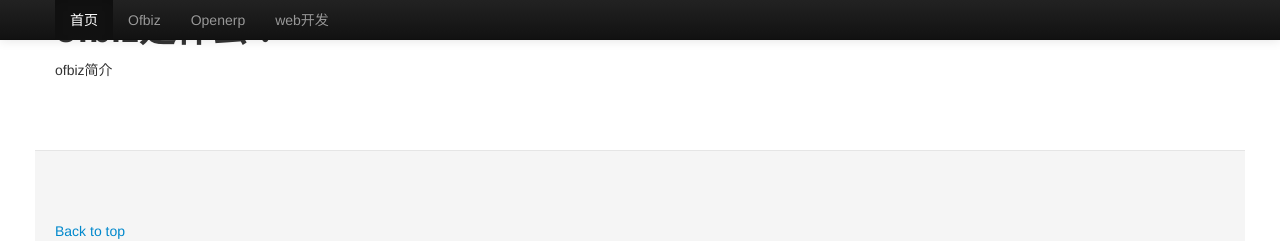
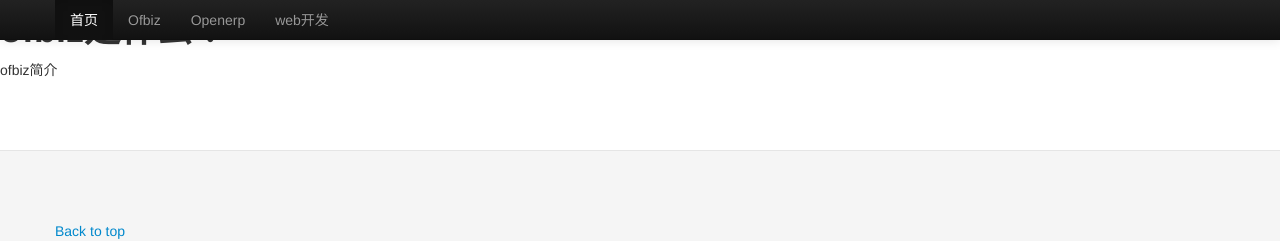
Before and after one commit to puresteelzhang/puresteelzhang.github.com, a Jekyll site: the page built from ofbiz/_posts/2012-08-30-Ofbiz-intro.markdown, in a window 1280 px wide. Shown: the top 241 px of the page. Built offline with Jekyll 4.4.1, drawn with Linux system fonts in a browser that asks for light colours; Markdown is read by kramdown in place of the engine named in the settings; comment, search, counter and statistics services are not loaded.

Commit message:
default.html changes

```diff
--- a/_layouts/default.html
+++ b/_layouts/default.html
@@ -15,7 +15,7 @@
 
   </head>
   <body>
-  <div class="container">
+  <div class="site">
 
     <div class="navbar navbar-inverse navbar-fixed-top">
 	  <div class="navbar-inner">
```
